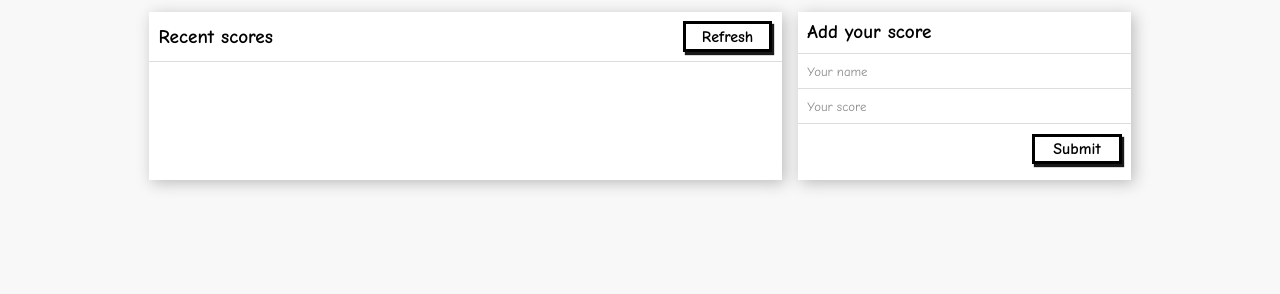
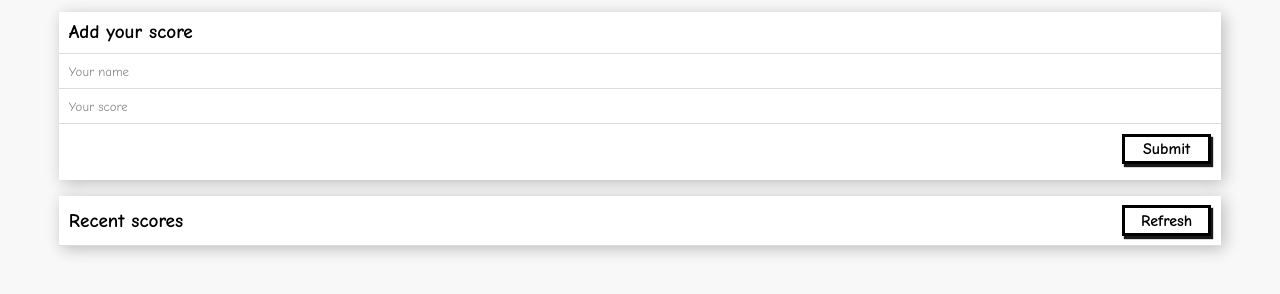
Before and after one commit to mrjuda/leaderboard, a website built with webpack: page src/index.html in a window 1280 px wide. Shown: the part 46-340 px from the top of the page. Built offline with nearby package versions, Linux system fonts and the light colour scheme; no server answers.

Commit message:
Fix styling inconsistencies

```diff
--- a/src/index.scss
+++ b/src/index.scss
@@ -18,11 +18,7 @@ ul {
   list-style-type: none;
   margin: 0;
   padding: 0;
-  margin-block-start: 0;
-  margin-block-end: 0;
-  margin-inline-start: 0;
-  margin-inline-end: 0;
-  padding-inline-start: 0;
+
 }
 
 h1 {
@@ -81,9 +77,6 @@ h1 {
       border-bottom: 1px solid #ddd;
     }
 
-    li:nth-child(odd) {
-      background-color: #eee;
-    }
   }
 }
 
@@ -116,11 +109,7 @@ h1 {
   margin: 0;
   padding: 0.2rem 0.6rem;
   cursor: pointer;
-  user-select: none; /* supported by Chrome and Opera */
-  -webkit-user-select: none; /* Safari */
-  -khtml-user-select: none; /* Konqueror HTML */
-  -moz-user-select: none; /* Firefox */
-  -ms-user-select: none; /* Internet Explorer/Edge */
+
 }
 
 .btn:hover {
@@ -134,24 +123,5 @@ h1 {
 }
 
 .refresh-button {
-  // margin: 0.6rem;
   align-self: flex-end;
 }
-
-/* ##### TABLET DESIGN ##### */
-
-@media screen and (min-width: 510px) {
-  .container {
-    display: grid;
-    grid-template-columns: 65% 35%;
-    margin: 0 4%;
-  }
-}
-
-/* ##### DESKTOP DESIGN ##### */
-
-@media screen and (min-width: 768px) {
-  .container {
-    margin: 0 11%;
-  }
-}
```
Also changed, not shown: src/index.css, 1 other file.
